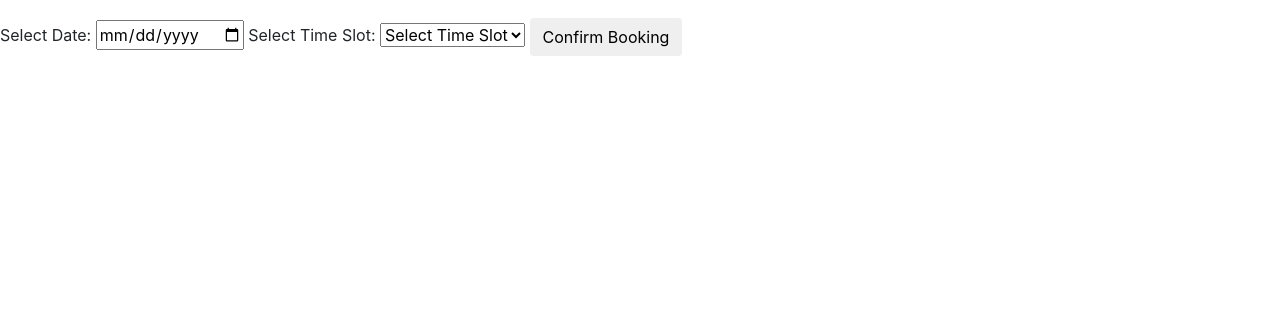
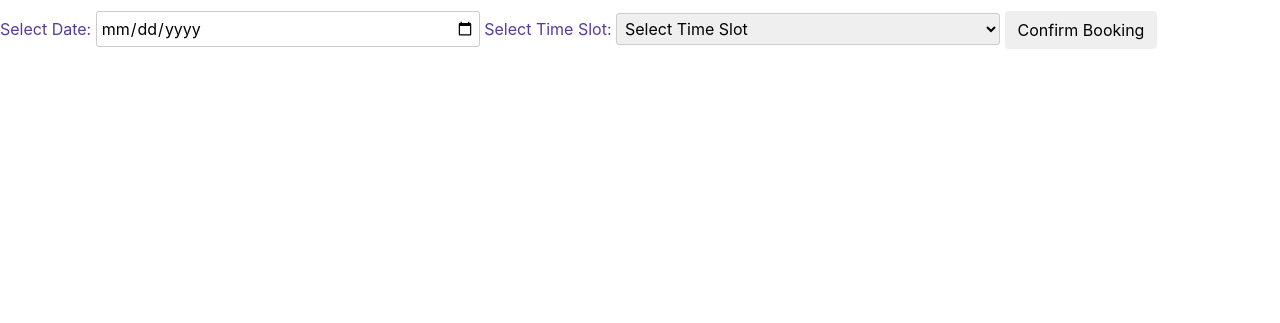
Before and after one commit to ZAHRA-MRAH/ITCS333-Project, a PHP site: page /booking.php in a window 1280 px wide. Shown: the part 434-757 px from the top of the page. Run offline with PHP 8.4, Linux system fonts and the light colour scheme; a user stored in the database is signed in; data comes from the database, SQL or seed files in the repository; data that the repository does not hold is empty.

Commit message:
add style

```diff
--- a/Backend/booking.php
+++ b/Backend/booking.php
@@ -47,6 +47,50 @@ $equipment = $_POST['Equipment'];
 
     <!-- confirmation message -->
     <div id="confirmation-message" style="margin-top: 20px;"></div>
+
+    <style>
+
+
+
+        h1 {
+            font-size: 24px;
+            color: #553c9a;
+            margin-bottom: 20px;
+            text-align: center;
+        }
+
+        label {
+
+            color: #553c9a;
+            margin-bottom: 5px;
+        }
+        h1 {
+            font-size: 24px;
+            color: #553c9a;
+            margin-bottom: 20px;
+            text-align: center;
+        }
+
+        label {
+
+            color: #553c9a;
+            margin-bottom: 5px;
+        }
+
+        input,
+        select {
+            width: 30%;
+            padding: 4px;
+            border: 1px solid #ccc;
+            border-radius: 3px;
+        }
+</style>
+
+
+
+
+
+
 
     <!--Javascirpt to fetch timeslots from db and display booking confirmation or error to the user in the same page -->
     <script>
```
